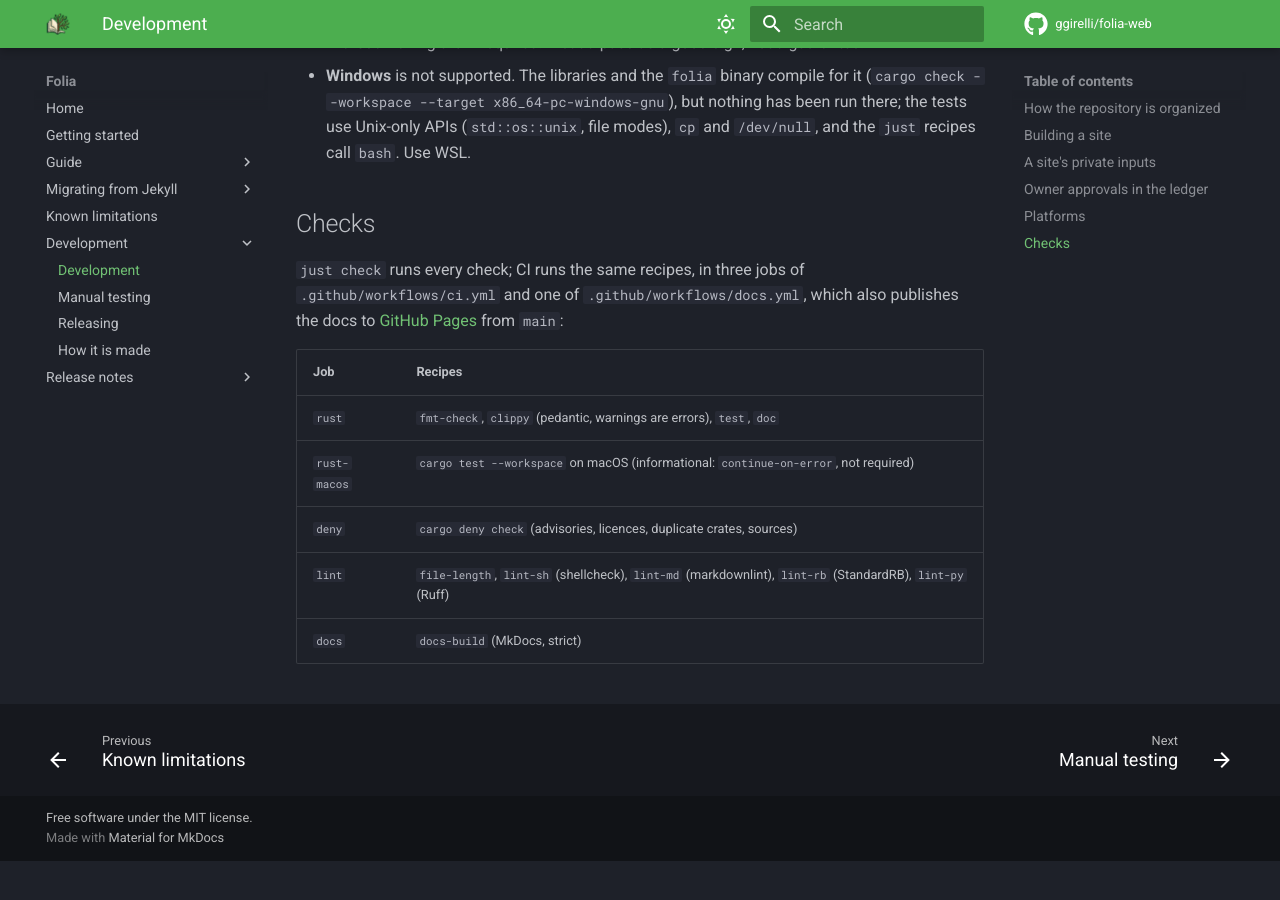
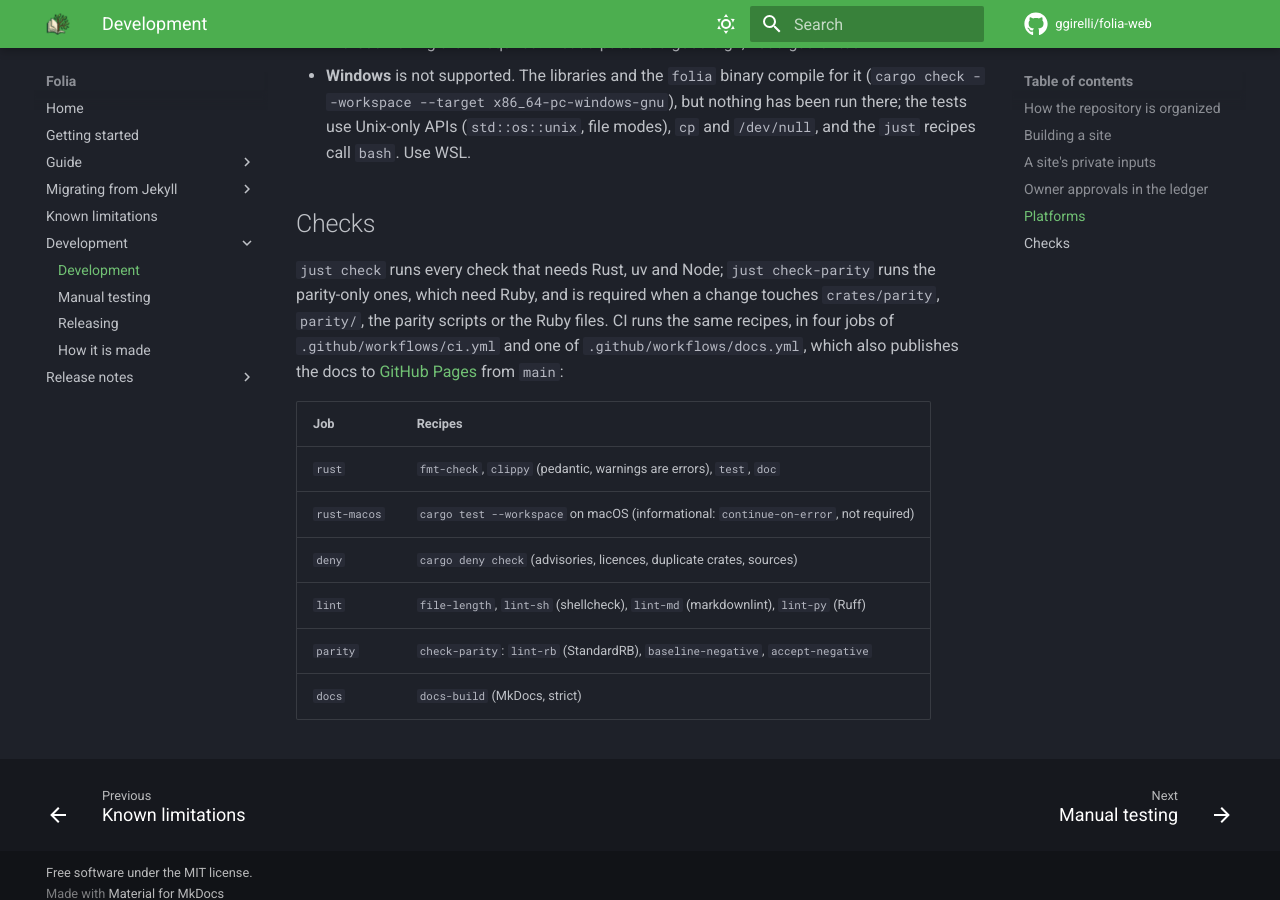
Before and after one commit to ggirelli/folia-web, an MkDocs documentation site: the page built from docs/development.md, in a window 1280 px wide and 900 px high, scrolled down 7327 px. Built offline with MkDocs 1.6.1 and Material for MkDocs 9.7.7, drawn with Linux system fonts in a browser that asks for light colours; comment, search, counter and statistics services are not loaded; before the commit the page ends 8188 px from its top, so only the background shows below that; some of the changed text lies outside the part shown.

Commit message:
feat(folia): --at on build, and parity checks out of the default check (#54)
Refs #50. This does not move the parity tooling. It is the part of that
issue worth doing whichever way the move is decided, and it leaves all
three of the issue's options open.

## What changes

- **`folia build --at <TIME>`** builds as of an RFC 3339 moment instead
of now. A bad value exits with code 2 and builds nothing. `serve` does
not take it: each of its rebuilds is as of its own moment.
- **A determinism test on the example site** in `crates/folia`: two
builds at a fixed time, same paths and same bytes. Until now the only
build-twice check ran through `crates/parity`.
- **`just check` no longer needs Ruby.** `lint-rb`, `baseline-negative`
and `accept-negative` move to a new `just check-parity`, run by a new
`parity` CI job on every pull request (no path filters, so nothing loses
coverage). The contributor and release docs state the split; the release
procedure runs both.

## Why not the move itself

Findings from looking at the code before starting, for the discussion in
#50:

- About 15,200 of the roughly 19,300 lines that would move are Rust
(`crates/parity`), so the move is not mainly about removing non-Rust
code.
- After a move the repository would still need uv (docs build,
shellcheck, ruff) and Node (Markdown lint). Only Ruby goes away, and
this PR already takes it off the default path.
- `--at` alone would not decouple the tool: the `routes`, `markdown` and
`liquid` checks call library internals directly, not just a build.
- Inside the workspace a refactor that breaks the parity crate fails
`cargo test`; in another repository it would break unnoticed.
- The issue's own "not now" condition (production stable for a while) is
not met yet.

## Checks

- `just check` passes locally on the combined change.
- `just check-parity` passes locally (with Ruby and Bundler).
- Not run: `actionlint` on the workflow (not installed), and CI itself,
which skips draft pull requests.

🤖 Generated with [Claude Code](https://claude.com/claude-code)

---------

Co-authored-by: Claude Fable 5.2 <noreply@anthropic.com>

```diff
--- a/docs/development.md
+++ b/docs/development.md
@@ -99,13 +99,13 @@ Each mode crate depends on `folia-core` only, never on another mode.
   - `verify-baseline.sh`: runs the baseline's acceptance checks on fresh builds, which it keeps;
     an existing baseline is left as it is. `baseline-negative.sh` shows both scripts refuse
     changes outside the approved paths, on throwaway repositories with a stand-in for Jekyll
-    (part of `just check`).
+    (part of `just check-parity`).
   - `determinism-negative.sh`: shows the determinism check fails on a changed reference and
     refuses an existing or misplaced directory, a malformed reference and other templates.
   - `accept.sh`: the acceptance runner behind `just accept`: runs every check built so far
     against a baseline, in order, into one evidence folder. `accept-negative.sh` shows it fails,
     refuses and records a tree with changes as it should, from a throwaway copy with a stand-in
-    for the checks (part of `just check`).
+    for the checks (part of `just check-parity`).
   - `determinism-reference.sh`: chooses the determinism reference, fail-closed: A0's for
     `FOLIA_A0_LABEL`, another baseline's only when configured and declared its own (`just determinism`,
     `just determinism-negative`, `just accept`).
@@ -279,7 +279,9 @@ name into `accepted_by` or `owners` on their own.
 
 ## Checks
 
-`just check` runs every check; CI runs the same recipes, in three jobs of `.github/workflows/ci.yml`
+`just check` runs every check that needs Rust, uv and Node; `just check-parity` runs the
+parity-only ones, which need Ruby, and is required when a change touches `crates/parity`,
+`parity/`, the parity scripts or the Ruby files. CI runs the same recipes, in four jobs of `.github/workflows/ci.yml`
 and one of `.github/workflows/docs.yml`, which also publishes the docs to
 [GitHub Pages](https://ggirelli.github.io/folia-web/) from `main`:
 
@@ -288,5 +290,6 @@ and one of `.github/workflows/docs.yml`, which also publishes the docs to
 | `rust` | `fmt-check`, `clippy` (pedantic, warnings are errors), `test`, `doc` |
 | `rust-macos` | `cargo test --workspace` on macOS (informational: `continue-on-error`, not required) |
 | `deny` | `cargo deny check` (advisories, licences, duplicate crates, sources) |
-| `lint` | `file-length`, `lint-sh` (shellcheck), `lint-md` (markdownlint), `lint-rb` (StandardRB), `lint-py` (Ruff) |
+| `lint` | `file-length`, `lint-sh` (shellcheck), `lint-md` (markdownlint), `lint-py` (Ruff) |
+| `parity` | `check-parity`: `lint-rb` (StandardRB), `baseline-negative`, `accept-negative` |
 | `docs` | `docs-build` (MkDocs, strict) |
```
Also changed, not shown: CHANGELOG.md (+3 -0 lines), CONTRIBUTING.md (+9 -6 lines), docs/configuration.md (+4 -3 lines), docs/development/manual-testing.md (+6 -5 lines), docs/development/releasing.md (+4 -2 lines), docs/guide/building.md (+15 -0 lines), 5 other files.
